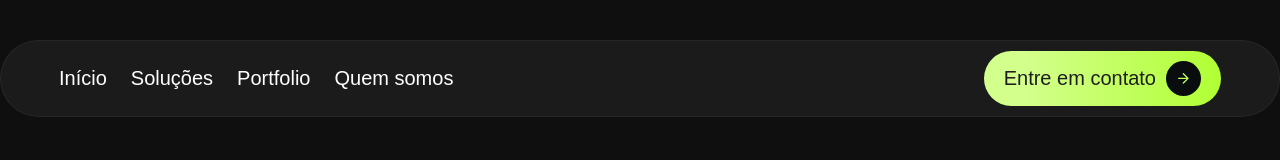
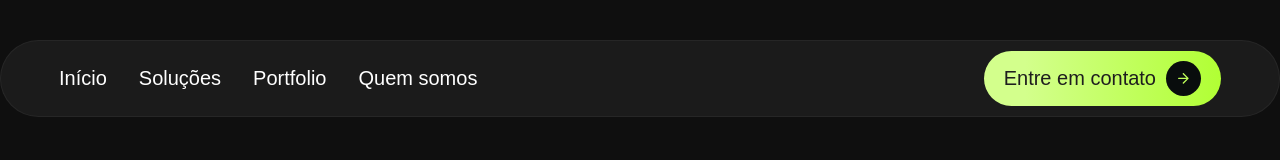
Before and after one commit to joaopaulocostasantos/my-portfolio-website, a Next.js app: page / in a window 1280 px wide. Shown: the top 160 px of the page. Built offline with nearby package versions, Linux system fonts and the light colour scheme; a web font is replaced by a local one.

Commit message:
Adjust the spacing between the links in the header menu

```diff
--- a/src/components/layout/Header/Header.module.scss
+++ b/src/components/layout/Header/Header.module.scss
@@ -14,7 +14,7 @@
 .nav__menu {
   display: flex;
   align-items: center;
-  gap: 24px;
+  gap: 32px;
 
   li {
     list-style: none;
```
